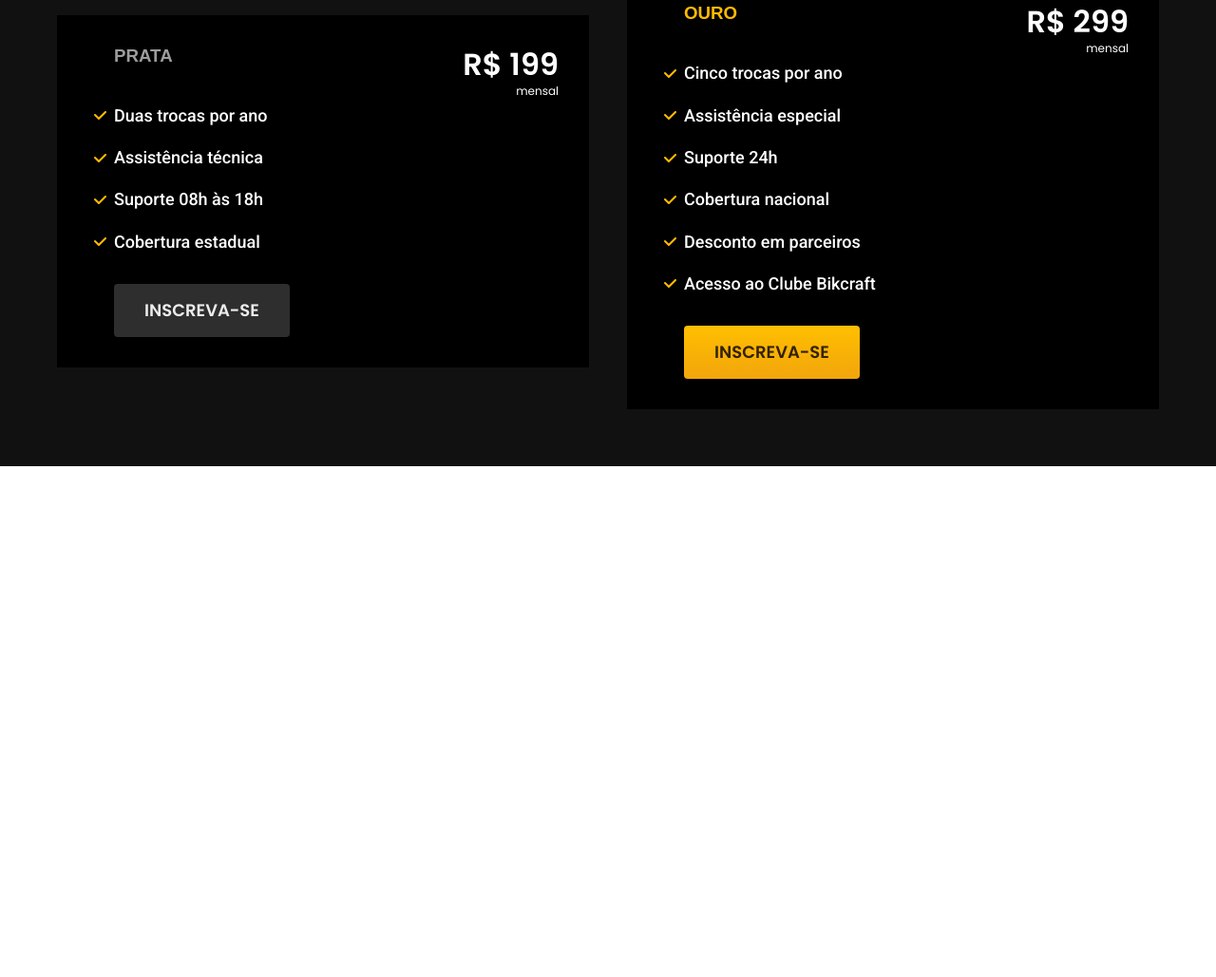
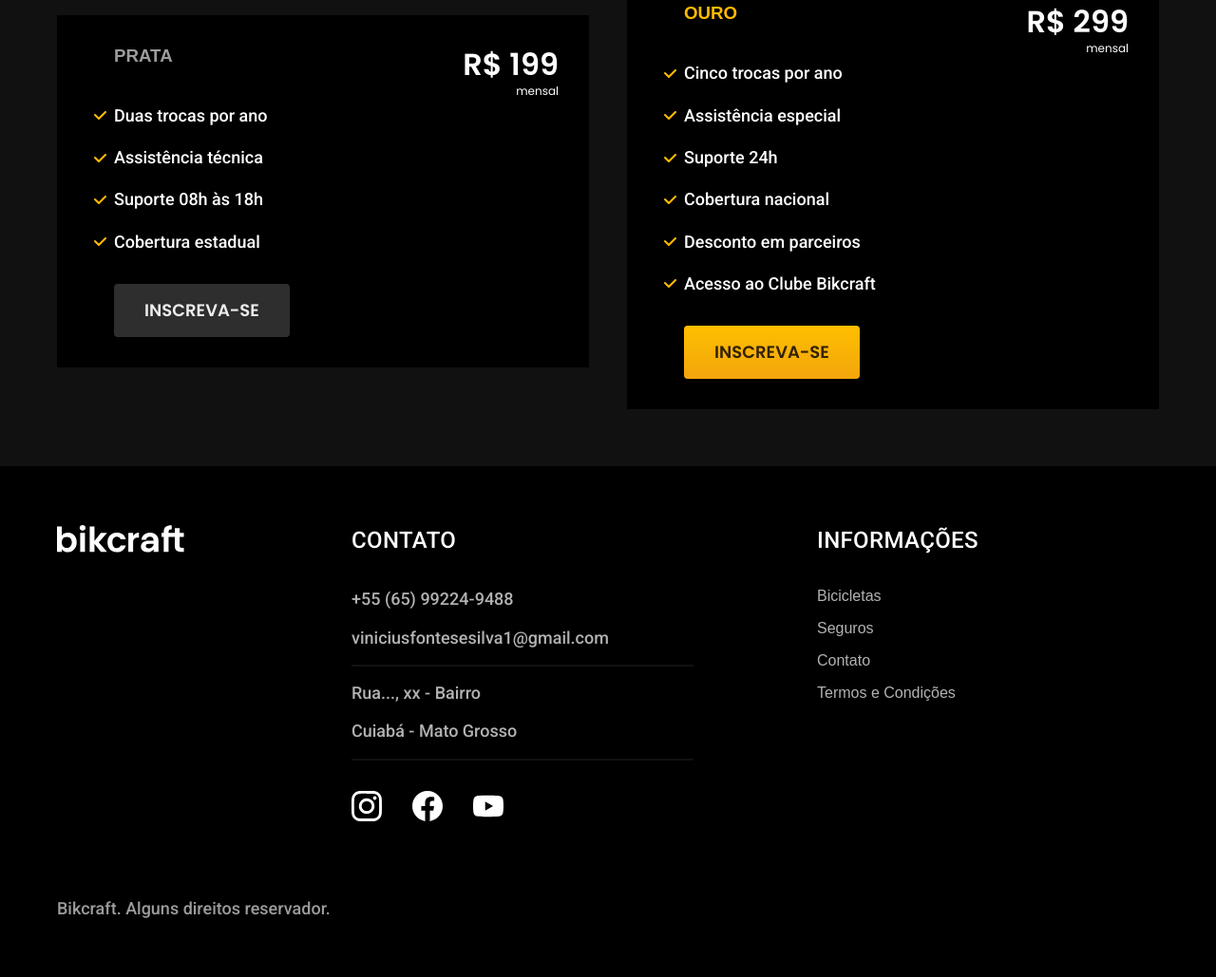
Before and after one commit to ViniciusFontesDev/curso-projeto-bikcraft, a plain HTML site: page index.html in a window 1280 px wide. Shown: the part 3903-4932 px from the top of the page at 95% size. Before the commit the page ends 4394 px from the top, so only its background shows below. Drawn offline with Linux system fonts and the light colour scheme.

Commit message:
Conclui toda a página home do site.

```diff
--- /dev/null
+++ b/css/global/footer.css
@@ -0,0 +1,67 @@
+@charset "UTF-8";
+
+.footer-bg{
+    background-color: var(--cor-12);
+}
+
+.footer{
+    display: grid;
+    grid-template-columns: 3fr 5fr 4fr;
+    gap: 40px;
+    padding-top: 60px;
+    padding-bottom: 60px;
+}
+
+.footer h3{
+    margin-bottom: 32px;
+}
+
+.footer-contato ul{
+    margin-bottom: 32px;
+}
+
+.footer-contato li:nth-child(even):after{
+    content: "";
+    display: block;
+    max-width: 360px;
+    height: 2px;
+    background-color: var(--cor-11);
+    margin-top: 16px;
+}
+
+.footer li{
+    margin-bottom: 16px;
+}
+
+.footer-redes{
+    display: flex;
+    gap: 32px;
+}
+
+.footer a:hover{
+    color: var(--cor-0);
+}
+
+.footer-copy{
+    grid-column: 1/-1;
+    margin-top: 40px;
+}
+
+@media(max-width: 800px){
+    .footer > img{
+        display: none;
+    }
+    .footer{
+        grid-template-columns: 1fr 1fr;
+    }
+}
+
+@media(max-width:600px){
+    .footer{
+        grid-template-columns: 1fr;
+        gap: 60px;
+    }
+    .footer-copy{
+        margin-top: 0px;
+    }
+}
--- a/css/style.css
+++ b/css/style.css
@@ -11,6 +11,9 @@
 /*menu*/
 @import url(global/header.css);
 
+/*footer*/
+@import url(global/footer.css);
+
 /*Home*/
 @import url(home/introducao.css);
 @import url(home/tecnologia.css);
--- a/index.html
+++ b/index.html
@@ -9,8 +9,8 @@
     <link rel="stylesheet" href="css/style.css">
 
     <link rel="preconnect" href="https://fonts.googleapis.com">
-<link rel="preconnect" href="https://fonts.gstatic.com" crossorigin>
-<link href="https://fonts.googleapis.com/css2?family=Merriweather:ital,wght@0,300;0,400;0,700;0,900;1,300;1,400;1,700;1,900&family=Poppins:ital,wght@0,100;0,200;0,300;0,400;0,500;0,600;0,700;0,800;0,900;1,100;1,200;1,300;1,400;1,500;1,600;1,700;1,800;1,900&family=Roboto:ital,wght@0,100;0,300;0,400;0,500;0,700;0,900;1,100;1,300;1,400;1,500;1,700;1,900&display=swap" rel="stylesheet">
+    <link rel="preconnect" href="https://fonts.gstatic.com" crossorigin>
+    <link href="https://fonts.googleapis.com/css2?family=Merriweather:ital,wght@0,300;0,400;0,700;0,900;1,300;1,400;1,700;1,900&family=Poppins:ital,wght@0,100;0,200;0,300;0,400;0,500;0,600;0,700;0,800;0,900;1,100;1,200;1,300;1,400;1,500;1,600;1,700;1,800;1,900&family=Roboto:ital,wght@0,100;0,300;0,400;0,500;0,700;0,900;1,100;1,300;1,400;1,500;1,700;1,900&display=swap" rel="stylesheet">
 </head>
 
 <body>
@@ -129,7 +129,7 @@
             <h2 class="font-1-xxl cor-0">seguros<span class="cor-p1">.</span></h2>
             <div class="seguros-item">
                 <h3 class="font-q-xl cor-6">PRATA</h3>
-                <span class="font-1-xl cor-0">R$ 199 <span class="font-1-xs">mensal</span>  </span>
+                <span class="font-1-xl cor-0">R$ 199 <span class="font-1-xs">mensal</span> </span>
                 <ul class="font-2-m cor-0">
                     <li>Duas trocas por ano</li>
                     <li>Assistência técnica</li>
@@ -140,7 +140,7 @@
             </div>
             <div class="seguros-item">
                 <h3 class="font-q-xl cor-p1">OURO</h3>
-                <span class="font-1-xl cor-0">R$ 299 <span class="font-1-xs">mensal</span>  </span>
+                <span class="font-1-xl cor-0">R$ 299 <span class="font-1-xs">mensal</span> </span>
                 <ul class="font-2-m cor-0">
                     <li>Cinco trocas por ano</li>
                     <li>Assistência especial</li>
@@ -154,9 +154,42 @@
         </div>
     </article>
 
-    <footer>
-
+    <footer class="footer-bg">
+        <div class="footer container">
+            <img src="img/bikcraft.svg" alt="Bikcraft">
+            <div class="footer-contato">
+                <h3 class="font-2-l-b cor-0">Contato</h3>
+                <ul class="font-2-m cor-5">
+                    <li><a href="tel:+5565992249488">+55 (65) 99224-9488</a></li>
+                    <li><a href="mailto:viniciusfontesesilva1@gmail.com">viniciusfontesesilva1@gmail.com</a></li>
+                    <li>Rua..., xx - Bairro</li>
+                    <li>Cuiabá - Mato Grosso</li>
+                </ul>
+                <div class="footer-redes">
+                    <a href="#">
+                        <img src="img/redes/instagram.svg" alt="Instagram">
+                    </a>
+                    <a href="#">
+                        <img src="img/redes/facebook.svg" alt="facebook">
+                    </a>
+                    <a href="#">
+                        <img src="img/redes/youtube.svg" alt="youtube">
+                    </a>
+                </div>
+            </div>
+            <div class="footer-informacoes">
+                <h3 class="font-2-l-b cor-0">Informações</h3>
+                <nav>
+                    <ul class="font-1-m cor-5">
+                        <li><a href="./bicicletas.html">Bicicletas</a></li>
+                        <li><a href="./seguros.html">Seguros</a></li>
+                        <li><a href="./contato.html">Contato</a></li>
+                        <li><a href="./termos.html">Termos e Condições</a></li>
+                    </ul>
+                </nav>
+            </div>
+            <p class="footer-copy font-2-m cor-6">Bikcraft. Alguns direitos reservador.</p>
+        </div>
     </footer>
 </body>
-
 </html>
```
Also changed, not shown: termos.html (added, +73 -0 lines).
